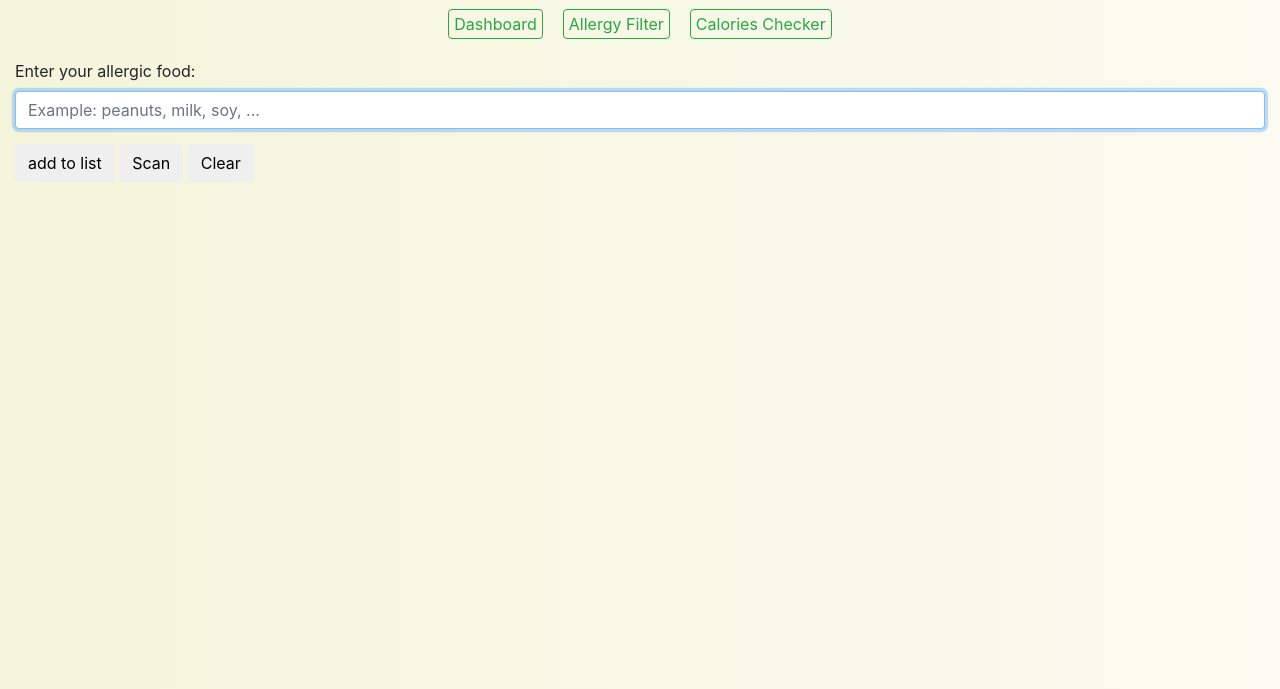
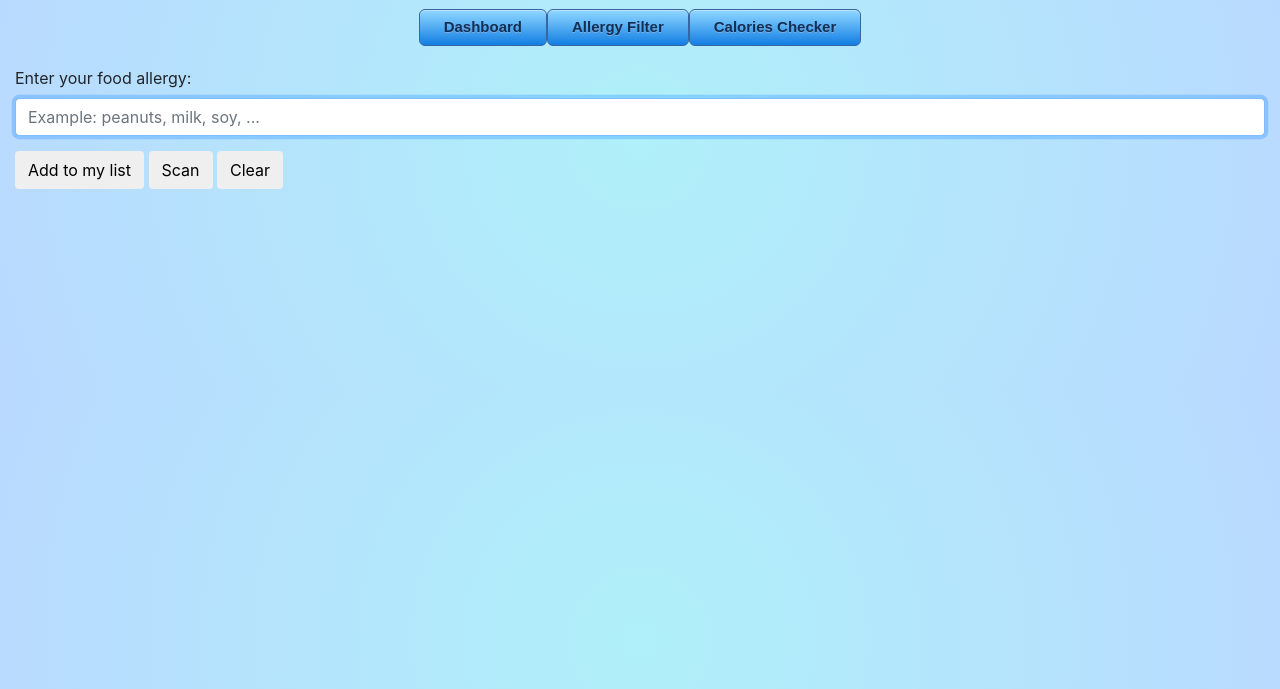
Before and after one commit to daniel-zm-fang/nutrifind, a website built with webpack: page frontend/src/popup.html in a window 1280 px wide. Shown: the part 111-800 px from the top of the page. Built offline with nearby package versions, Linux system fonts and the light colour scheme; some packages are replaced by stand-ins of ours; a web font is replaced by a local one.

Commit message:
favicon and buttons

```diff
--- a/frontend/src/popup.css
+++ b/frontend/src/popup.css
@@ -2,7 +2,7 @@ body {
     min-width: 300px;
     min-height: 480px;
     margin: 10px 15px;
-    background: linear-gradient(90deg, rgba(245,245,220,1) 0%, rgba(250,250,240,1) 100%);
+    background: radial-gradient(circle, rgba(175,240,249,1) 0%, rgba(185,217,255,1) 100%);
 }
 
 .title{
@@ -25,6 +25,32 @@ body {
 #menuBar {
     display: flex;
     justify-content: center;
+
+}
+
+.myButton {
+	box-shadow:inset 0px 1px 0px 0px #bee2f9;
+	background:linear-gradient(to bottom, #8ad4ff 5%, #127ee3 100%);
+	background-color:#8ad4ff;
+	border-radius:6px;
+	border:1px solid #3866a3;
+	display:inline-block;
+	cursor:pointer;
+	color:#113057;
+	font-family:Arial;
+	font-size:15px;
+	font-weight:bold;
+	padding:6px 24px;
+	text-decoration:none;
+	text-shadow:0px 1px 0px #7cacde;
+}
+.myButton:hover {
+	background:linear-gradient(to bottom, #127ee3 5%, #8ad4ff 100%);
+	background-color:#127ee3;
+}
+.myButton:active {
+	position:relative;
+	top:1px;
 }
 
 #foodList {
--- a/frontend/src/popup.html
+++ b/frontend/src/popup.html
@@ -8,23 +8,34 @@
     <link rel="stylesheet" href="https://maxcdn.bootstrapcdn.com/bootstrap/4.0.0/css/bootstrap.min.css" integrity="sha384-Gn5384xqQ1aoWXA+058RXPxPg6fy4IWvTNh0E263XmFcJlSAwiGgFAW/dAiS6JXm" crossorigin="anonymous">
     <script src="popup.js"></script>
     <link rel="stylesheet" type="text/css" href="popup.css">
+
+
+<link rel="apple-touch-icon" sizes="180x180" href="/apple-touch-icon.png">
+<link rel="icon" type="image/png" sizes="32x32" href="/favicon-32x32.png">
+<link rel="icon" type="image/png" sizes="16x16" href="/favicon-16x16.png">
+<link rel="manifest" href="/site.webmanifest">
+<link rel="mask-icon" href="/safari-pinned-tab.svg" color="#5bbad5">
+<meta name="msapplication-TileColor" content="#da532c">
+<meta name="theme-color" content="#ffffff">
+
+
     <title>Nutrifind</title>
 </head>
 <body>
     <div class="title">
-        <img id="logo" src="nutrifind logo.png" alt="NutriFind Logo" align='left'>
+        <img id="logo" src="nutrifind logo.png" alt="NutriFind Logo">
         <h1 id="titleText">Nutri<span style="color:darkcyan">Find</span></h1>
     </div>
     <div id="menuBar">
-        <button type="button" id="dashboardButton" class="btn btn-outline-success menuButton">Dashboard</button>
-        <button type="button" id="allergyButton" class="btn btn-outline-success menuButton">Allergy Filter</button>
-        <button type="button" id="caloriesButton" class="btn btn-outline-success menuButton">Calories Checker</button>
+        <button type="button" id="dashboardButton" class="myButton">Dashboard</button>
+        <button type="button" id="allergyButton" class="myButton">Allergy Filter</button>
+        <button type="button" id="caloriesButton" class="myButton">Calories Checker</button>
     </div>
     <div id="dashboard" class="tab">
         <ul id="foodList" class="list-group"></ul>
-        <label>Enter your allergic food:</label>
+        <label>Enter your food allergy:</label>
         <input type="text" class="form-control" id="foodText" placeholder="Example: peanuts, milk, soy, ..." autofocus />
-        <button type="button" id="addButton" class="btn">add to list</button>
+        <button type="button" id="addButton" class="btn">Add to my list</button>
         <button type="button" id="scanButton" class="btn">Scan</button>
         <button type="button" id="clearButton" class="btn">Clear</button>
     </div>
```
Also changed, not shown: frontend/src/favicon_package_v0/browserconfig.xml (added, +9 -0 lines), frontend/src/favicon_package_v0/android-chrome-192x192.png (added), frontend/src/favicon_package_v0/android-chrome-512x512.png (added), frontend/src/favicon_package_v0/apple-touch-icon.png (added), frontend/src/favicon_package_v0/favicon-16x16.png (added), frontend/src/favicon_package_v0/favicon-32x32.png (added), frontend/src/favicon_package_v0/favicon.ico (added), frontend/src/favicon_package_v0/mstile-150x150.png (added), frontend/src/favicon_package_v0/safari-pinned-tab.svg (added), frontend/src/favicon_package_v0/site.webmanifest (added).
